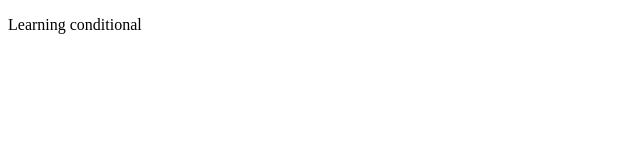
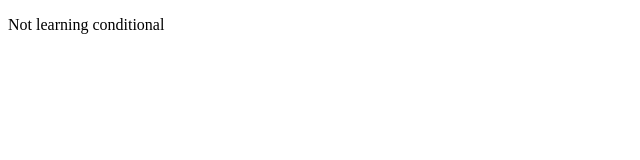
Before and after one commit to mukhoiran/vue-conditional, a plain HTML site: page index.html in a window 1280 px wide. Shown: the full height of the page, 0-640 px from the left. Drawn offline with nearby package versions, Linux system fonts and the light colour scheme.

Commit message:
v-if v-else

```diff
--- a/apps.js
+++ b/apps.js
@@ -1,8 +1,9 @@
 var app = new Vue({
   el:'#app',
   data:{
-    // show:false,
-    show:'exist',
-    message: 'Learning conditional'
+    show:false,
+    // show:'exist',
+    message: 'Learning conditional',
+    message2: 'Not learning conditional'
   }
 })
--- a/index.html
+++ b/index.html
@@ -6,7 +6,8 @@
   </head>
   <body>
     <div id="app">
-      <p v-show="show == 'exist' ">{{message}}</p>
+      <p v-if="show">{{message}}</p>
+      <p v-else="show">{{message2}}</p>
     </div>
     <script src="https://cdn.jsdelivr.net/npm/vue"></script>
     <script src="apps.js"></script>
```
